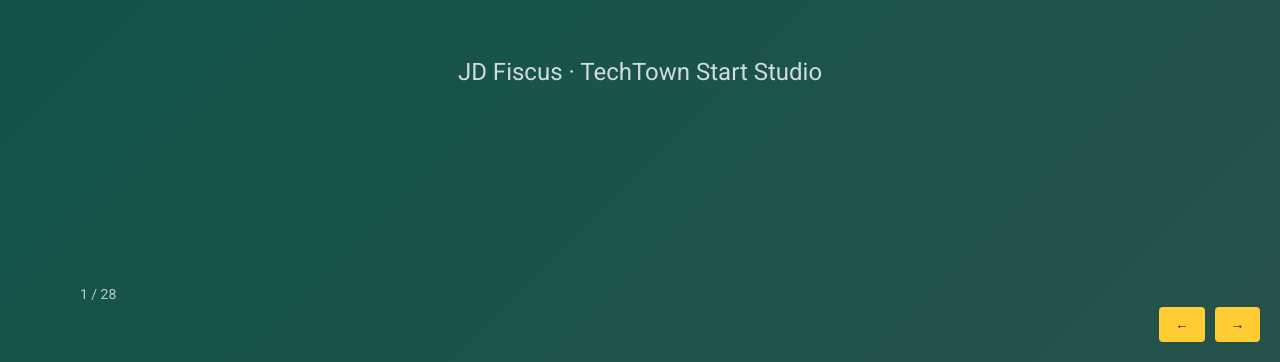
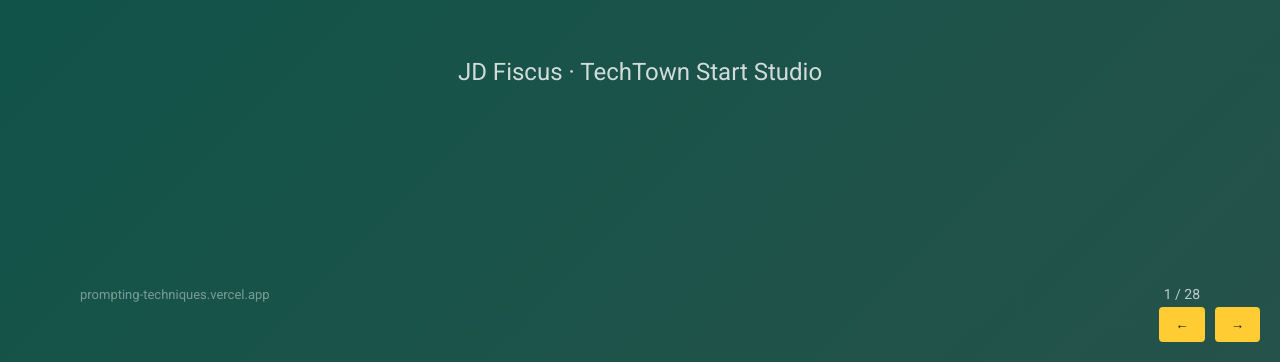
Before and after one commit to iamfiscus/techtown-session, a plain HTML site: page 03-prompting-techniques/slides.html in a window 1280 px wide. Shown: the part 438-800 px from the top of the page. Drawn offline with Linux system fonts and the light colour scheme.

Commit message:
slides + landing: persistent URL footer, copy-to-clipboard, QR on landing, outline refresh
- All 28 slides now show URL in footer (small, low-opacity)
- Every <pre> block gets a "copy" button (clipboard API)
- Landing page now shows QR + readable URL prominently at the top
- outline.md fully refreshed for new 28-slide structure with new beats:
  - 0:04 How AI conversations work (system/user/assistant)
  - 0:05 Context window
  - 0:33 Why XML?
  - 0:35 Voice it, then read it
- Recovery moves updated with new "what to cut if running behind" options

````diff
--- a/03-prompting-techniques/slides.html
+++ b/03-prompting-techniques/slides.html
@@ -33,7 +33,10 @@
         h3 { font-size: 32px; font-weight: 500; margin-bottom: 16px; color: var(--accent); }
         p, li { font-size: 24px; line-height: 1.5; margin-bottom: 12px; }
         code, pre { font-family: 'Roboto Mono', monospace; background: rgba(0,0,0,0.3); padding: 4px 8px; border-radius: 4px; font-size: 20px; }
-        pre { padding: 20px; overflow-x: auto; white-space: pre-wrap; }
+        pre { padding: 20px; overflow-x: auto; white-space: pre-wrap; position: relative; }
+        .copy-btn { position: absolute; top: 8px; right: 8px; background: var(--accent); color: var(--dark); border: none; padding: 4px 10px; border-radius: 4px; font-size: 12px; cursor: pointer; font-weight: 700; opacity: 0.85; font-family: 'Roboto', sans-serif; }
+        .copy-btn:hover { opacity: 1; }
+        .copy-btn.copied { background: #5cb85c; color: white; }
         .accent { color: var(--accent); }
         .nav { position: fixed; bottom: 20px; right: 20px; display: flex; gap: 10px; z-index: 100; }
         .nav button { background: var(--accent); color: var(--dark); border: none; padding: 10px 16px; border-radius: 4px; cursor: pointer; font-weight: 700; }
@@ -48,6 +51,7 @@
                 <p style="margin-top: 60px; opacity: 0.8;">JD Fiscus &middot; TechTown Start Studio</p>
             </div>
             <div class="slide-footer">
+                <span style="font-size: 13px; opacity: 0.6;">prompting-techniques.vercel.app</span>
                 <span>1 / 28</span>
             </div>
         </div>
@@ -63,7 +67,7 @@
                 </ul>
                 <p style="margin-top: 40px;"><span class="accent">After this 45 min → 1-2 hr build time.</span> This session is your prep.</p>
             </div>
-            <div class="slide-footer"><span>2 / 28</span></div>
+            <div class="slide-footer"><span style="font-size: 13px; opacity: 0.6;">prompting-techniques.vercel.app</span><span>2 / 28</span></div>
         </div>
 
         <div class="slide" data-slide="3">
@@ -85,7 +89,7 @@
                 </div>
                 <p style="margin-top: 40px;" class="accent">Today we stack 4 layers.</p>
             </div>
-            <div class="slide-footer"><span>3 / 28</span></div>
+            <div class="slide-footer"><span style="font-size: 13px; opacity: 0.6;">prompting-techniques.vercel.app</span><span>3 / 28</span></div>
         </div>
 
         <div class="slide" data-slide="4">
@@ -108,7 +112,7 @@
         </div>
         <p style="margin-top: 30px;" class="accent">Stacking layers = packing more useful context into your USER message.</p>
     </div>
-    <div class="slide-footer"><span>4 / 28</span></div>
+    <div class="slide-footer"><span style="font-size: 13px; opacity: 0.6;">prompting-techniques.vercel.app</span><span>4 / 28</span></div>
 </div>
 
 <div class="slide" data-slide="5">
@@ -123,7 +127,7 @@
         </ul>
         <p style="margin-top: 30px;" class="accent">Tip: when output gets weird, start a NEW chat with your V4 prompt.</p>
     </div>
-    <div class="slide-footer"><span>5 / 28</span></div>
+    <div class="slide-footer"><span style="font-size: 13px; opacity: 0.6;">prompting-techniques.vercel.app</span><span>5 / 28</span></div>
 </div>
 
         <div class="slide" data-slide="6">
@@ -134,7 +138,7 @@
                 <p style="margin-top: 40px; opacity: 0.7;">Be honest. Don't try to be clever. We're establishing baseline.</p>
                 <p style="margin-top: 60px;" class="accent">Type it. Run it. Watch what comes back.</p>
             </div>
-            <div class="slide-footer"><span>6 / 28</span></div>
+            <div class="slide-footer"><span style="font-size: 13px; opacity: 0.6;">prompting-techniques.vercel.app</span><span>6 / 28</span></div>
         </div>
 
         <div class="slide" data-slide="7">
@@ -148,7 +152,7 @@
 → AI says: "you didn't tell me"</pre>
                 <p style="margin-top: 40px;" class="accent">Vague in → vague out.</p>
             </div>
-            <div class="slide-footer"><span>7 / 28</span></div>
+            <div class="slide-footer"><span style="font-size: 13px; opacity: 0.6;">prompting-techniques.vercel.app</span><span>7 / 28</span></div>
         </div>
 
         <div class="slide" data-slide="8">
@@ -163,7 +167,7 @@
                 </ul>
                 <p style="margin-top: 40px;" class="accent">We're about to add all four. But first — one quick thing.</p>
             </div>
-            <div class="slide-footer"><span>8 / 28</span></div>
+            <div class="slide-footer"><span style="font-size: 13px; opacity: 0.6;">prompting-techniques.vercel.app</span><span>8 / 28</span></div>
         </div>
 
         <div class="slide" data-slide="9">
@@ -176,7 +180,7 @@
 ```code```          — exact text or code</pre>
                 <p style="margin-top: 30px;" class="accent">That's it. Don't overthink it.</p>
             </div>
-            <div class="slide-footer"><span>9 / 28</span></div>
+            <div class="slide-footer"><span style="font-size: 13px; opacity: 0.6;">prompting-techniques.vercel.app</span><span>9 / 28</span></div>
         </div>
 
         <div class="slide" data-slide="10">
@@ -202,7 +206,7 @@
                 </div>
                 <p style="margin-top: 30px;" class="accent">Same content. Different output quality.</p>
             </div>
-            <div class="slide-footer"><span>10 / 28</span></div>
+            <div class="slide-footer"><span style="font-size: 13px; opacity: 0.6;">prompting-techniques.vercel.app</span><span>10 / 28</span></div>
         </div>
 
         <div class="slide" data-slide="11">
@@ -221,7 +225,7 @@
 # Format
 Bullet list. Plain English. No code yet.</pre>
             </div>
-            <div class="slide-footer"><span>11 / 28</span></div>
+            <div class="slide-footer"><span style="font-size: 13px; opacity: 0.6;">prompting-techniques.vercel.app</span><span>11 / 28</span></div>
         </div>
 
         <div class="slide" data-slide="12">
@@ -231,7 +235,7 @@
                 <p style="margin-top: 30px;">I rewrite my V1 as R-C-T-F.</p>
                 <p style="margin-top: 60px;" class="accent">Compare to V1 side-by-side.</p>
             </div>
-            <div class="slide-footer"><span>12 / 28</span></div>
+            <div class="slide-footer"><span style="font-size: 13px; opacity: 0.6;">prompting-techniques.vercel.app</span><span>12 / 28</span></div>
         </div>
 
         <div class="slide" data-slide="13">
@@ -242,7 +246,7 @@
                 <p style="margin-top: 30px;">Stuck on Context? Ask yourself: <em>"What would a new employee need to know on day one?"</em></p>
                 <p style="margin-top: 60px;" class="accent">Type. Run. Compare to your V1.</p>
             </div>
-            <div class="slide-footer"><span>13 / 28</span></div>
+            <div class="slide-footer"><span style="font-size: 13px; opacity: 0.6;">prompting-techniques.vercel.app</span><span>13 / 28</span></div>
         </div>
 
         <div class="slide" data-slide="14">
@@ -251,7 +255,7 @@
                 <h3 style="font-size: 56px;">Better than V1?</h3>
                 <p style="margin-top: 40px; opacity: 0.7;">Volunteers — surface one good example to the screen.</p>
             </div>
-            <div class="slide-footer"><span>14 / 28</span></div>
+            <div class="slide-footer"><span style="font-size: 13px; opacity: 0.6;">prompting-techniques.vercel.app</span><span>14 / 28</span></div>
         </div>
 
         <div class="slide" data-slide="15">
@@ -271,7 +275,7 @@
                 </div>
                 <p style="margin-top: 40px;" class="accent">Examples teach SHAPE. Step-by-step teaches PROCESS. Stack them.</p>
             </div>
-            <div class="slide-footer"><span>15 / 28</span></div>
+            <div class="slide-footer"><span style="font-size: 13px; opacity: 0.6;">prompting-techniques.vercel.app</span><span>15 / 28</span></div>
         </div>
 
         <div class="slide" data-slide="16">
@@ -286,7 +290,7 @@
 what could break in this booking flow.</pre>
                 <p style="margin-top: 30px;" class="accent">Add these to your V2. Don't replace anything.</p>
             </div>
-            <div class="slide-footer"><span>16 / 28</span></div>
+            <div class="slide-footer"><span style="font-size: 13px; opacity: 0.6;">prompting-techniques.vercel.app</span><span>16 / 28</span></div>
         </div>
 
         <div class="slide" data-slide="17">
@@ -297,7 +301,7 @@
                 <p style="margin-top: 30px; opacity: 0.7;">Your examples don't have to be perfect. "Something like Acuity booking" is enough.</p>
                 <p style="margin-top: 60px;" class="accent">Type. Run. Compare to V2.</p>
             </div>
-            <div class="slide-footer"><span>17 / 28</span></div>
+            <div class="slide-footer"><span style="font-size: 13px; opacity: 0.6;">prompting-techniques.vercel.app</span><span>17 / 28</span></div>
         </div>
 
         <div class="slide" data-slide="18">
@@ -306,7 +310,7 @@
                 <h3 style="font-size: 56px;">Even better?</h3>
                 <p style="margin-top: 40px; opacity: 0.7;">One volunteer-surfaced example.</p>
             </div>
-            <div class="slide-footer"><span>18 / 28</span></div>
+            <div class="slide-footer"><span style="font-size: 13px; opacity: 0.6;">prompting-techniques.vercel.app</span><span>18 / 28</span></div>
         </div>
 
         <div class="slide" data-slide="19">
@@ -321,7 +325,7 @@
         </ul>
         <p style="margin-top: 30px;" class="accent">You can use &lt;role&gt;, &lt;my_business&gt;, &lt;the_thing&gt; — whatever's clear to you.</p>
     </div>
-    <div class="slide-footer"><span>19 / 28</span></div>
+    <div class="slide-footer"><span style="font-size: 13px; opacity: 0.6;">prompting-techniques.vercel.app</span><span>19 / 28</span></div>
 </div>
 
 <div class="slide" data-slide="20">
@@ -344,7 +348,7 @@
             </div>
         </div>
     </div>
-    <div class="slide-footer"><span>20 / 28</span></div>
+    <div class="slide-footer"><span style="font-size: 13px; opacity: 0.6;">prompting-techniques.vercel.app</span><span>20 / 28</span></div>
 </div>
 
 <div class="slide" data-slide="21">
@@ -358,7 +362,7 @@
         </ol>
         <p style="margin-top: 30px;" class="accent">Reading > writing. The 4 layers are your reading checklist.</p>
     </div>
-    <div class="slide-footer"><span>21 / 28</span></div>
+    <div class="slide-footer"><span style="font-size: 13px; opacity: 0.6;">prompting-techniques.vercel.app</span><span>21 / 28</span></div>
 </div>
 
         <div class="slide" data-slide="22">
@@ -368,7 +372,7 @@
                 <p style="margin-top: 30px;">Wrap V3 in XML → meta-prompt it → run the rewritten version.</p>
                 <p style="margin-top: 60px;" class="accent">Use the AI to be the best prompt writer in the room.</p>
             </div>
-            <div class="slide-footer"><span>22 / 28</span></div>
+            <div class="slide-footer"><span style="font-size: 13px; opacity: 0.6;">prompting-techniques.vercel.app</span><span>22 / 28</span></div>
         </div>
 
         <div class="slide" data-slide="23">
@@ -379,7 +383,7 @@
                 <p style="margin-top: 30px; opacity: 0.7;">Don't be precious. Let the AI rewrite your prompt.</p>
                 <p style="margin-top: 60px;" class="accent">Wrap. Meta-prompt. Run the rewrite.</p>
             </div>
-            <div class="slide-footer"><span>23 / 28</span></div>
+            <div class="slide-footer"><span style="font-size: 13px; opacity: 0.6;">prompting-techniques.vercel.app</span><span>23 / 28</span></div>
         </div>
 
         <div class="slide" data-slide="24">
@@ -388,7 +392,7 @@
                 <h3 style="font-size: 56px;">Final glow-up?</h3>
                 <p style="margin-top: 40px; opacity: 0.7;">Best volunteer-surfaced example.</p>
             </div>
-            <div class="slide-footer"><span>24 / 28</span></div>
+            <div class="slide-footer"><span style="font-size: 13px; opacity: 0.6;">prompting-techniques.vercel.app</span><span>24 / 28</span></div>
         </div>
 
         <div class="slide" data-slide="25">
@@ -398,7 +402,7 @@
                 <img src="qr.png" alt="QR code to cheat sheet" style="width: 320px; height: 320px; margin: 30px auto; background: white; padding: 20px; border-radius: 10px;">
                 <p class="accent" style="font-size: 24px;">prompting-techniques.vercel.app</p>
             </div>
-            <div class="slide-footer"><span>25 / 28</span></div>
+            <div class="slide-footer"><span style="font-size: 13px; opacity: 0.6;">prompting-techniques.vercel.app</span><span>25 / 28</span></div>
         </div>
 
         <div class="slide" data-slide="26">
@@ -411,7 +415,7 @@
 summarize back and we'll start.</pre>
                 <p style="margin-top: 30px;" class="accent">Full template on the cheat sheet.</p>
             </div>
-            <div class="slide-footer"><span>26 / 28</span></div>
+            <div class="slide-footer"><span style="font-size: 13px; opacity: 0.6;">prompting-techniques.vercel.app</span><span>26 / 28</span></div>
         </div>
 
         <div class="slide" data-slide="27">
@@ -421,7 +425,7 @@
                 <p style="margin-top: 30px; font-size: 36px;" class="accent">Paste your V4 into Lovable.</p>
                 <p style="margin-top: 40px;">Then iterate. We're all here.</p>
             </div>
-            <div class="slide-footer"><span>27 / 28</span></div>
+            <div class="slide-footer"><span style="font-size: 13px; opacity: 0.6;">prompting-techniques.vercel.app</span><span>27 / 28</span></div>
         </div>
 
         <div class="slide" data-slide="28">
@@ -430,7 +434,7 @@
                 <p style="margin-top: 40px; font-size: 28px; opacity: 0.8;">Questions? I'm right here.</p>
                 <p style="margin-top: 60px; opacity: 0.6;">TechTown Start Studio &middot; JD Fiscus</p>
             </div>
-            <div class="slide-footer"><span>28 / 28</span></div>
+            <div class="slide-footer"><span style="font-size: 13px; opacity: 0.6;">prompting-techniques.vercel.app</span><span>28 / 28</span></div>
         </div>
     </div>
     <div class="nav">
@@ -452,6 +456,25 @@
             if (e.key === 'ArrowLeft') prev();
         });
         show(1);
+
+        // Copy-to-clipboard buttons on every <pre> block
+        document.querySelectorAll('pre').forEach(pre => {
+            const btn = document.createElement('button');
+            btn.className = 'copy-btn';
+            btn.textContent = 'copy';
+            btn.onclick = (e) => {
+                e.stopPropagation();
+                navigator.clipboard.writeText(pre.textContent).then(() => {
+                    btn.textContent = 'copied!';
+                    btn.classList.add('copied');
+                    setTimeout(() => {
+                        btn.textContent = 'copy';
+                        btn.classList.remove('copied');
+                    }, 1500);
+                });
+            };
+            pre.appendChild(btn);
+        });
     </script>
 </body>
 </html>
````
Also changed, not shown: 03-prompting-techniques/index.html (+9 -0 lines), 2 other files.
